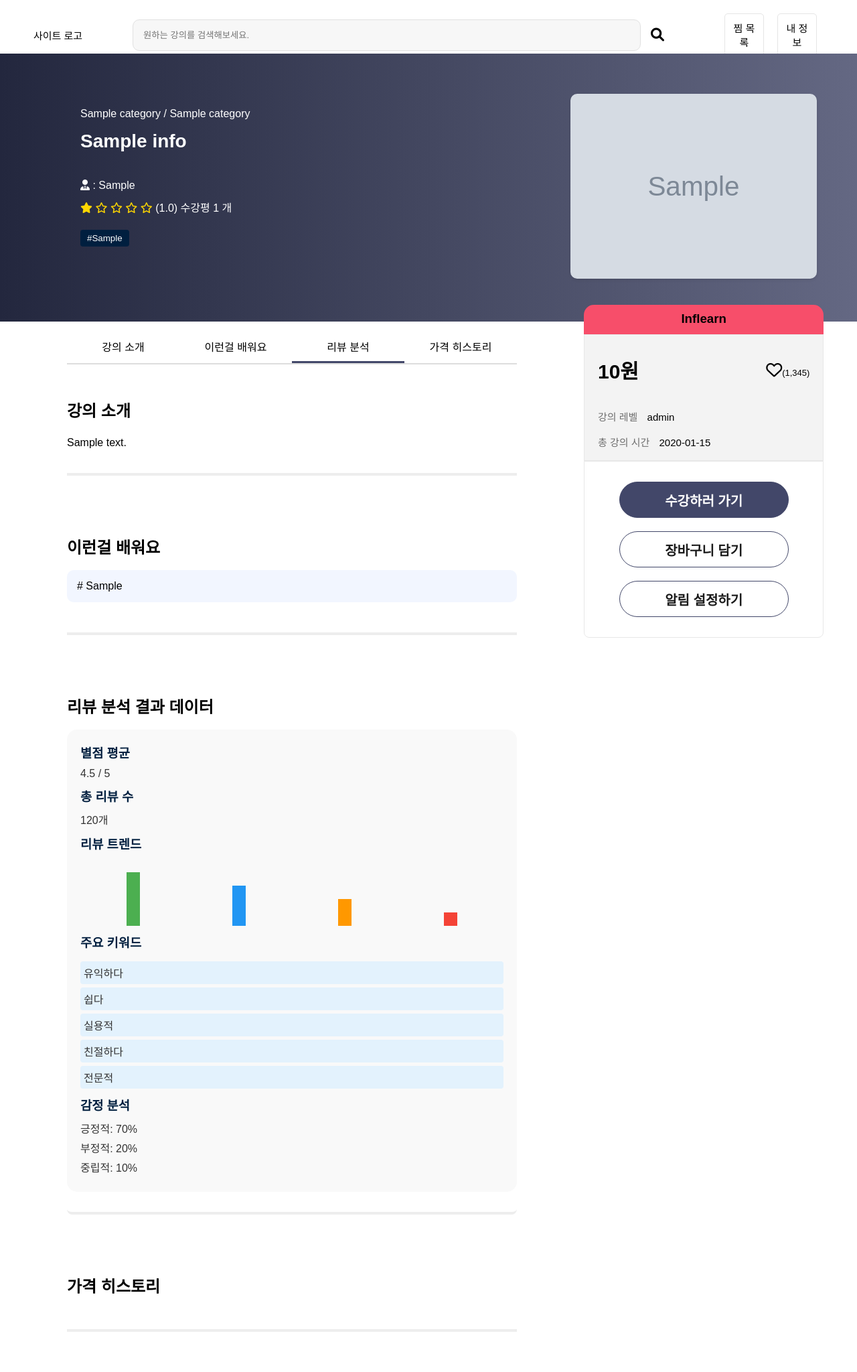
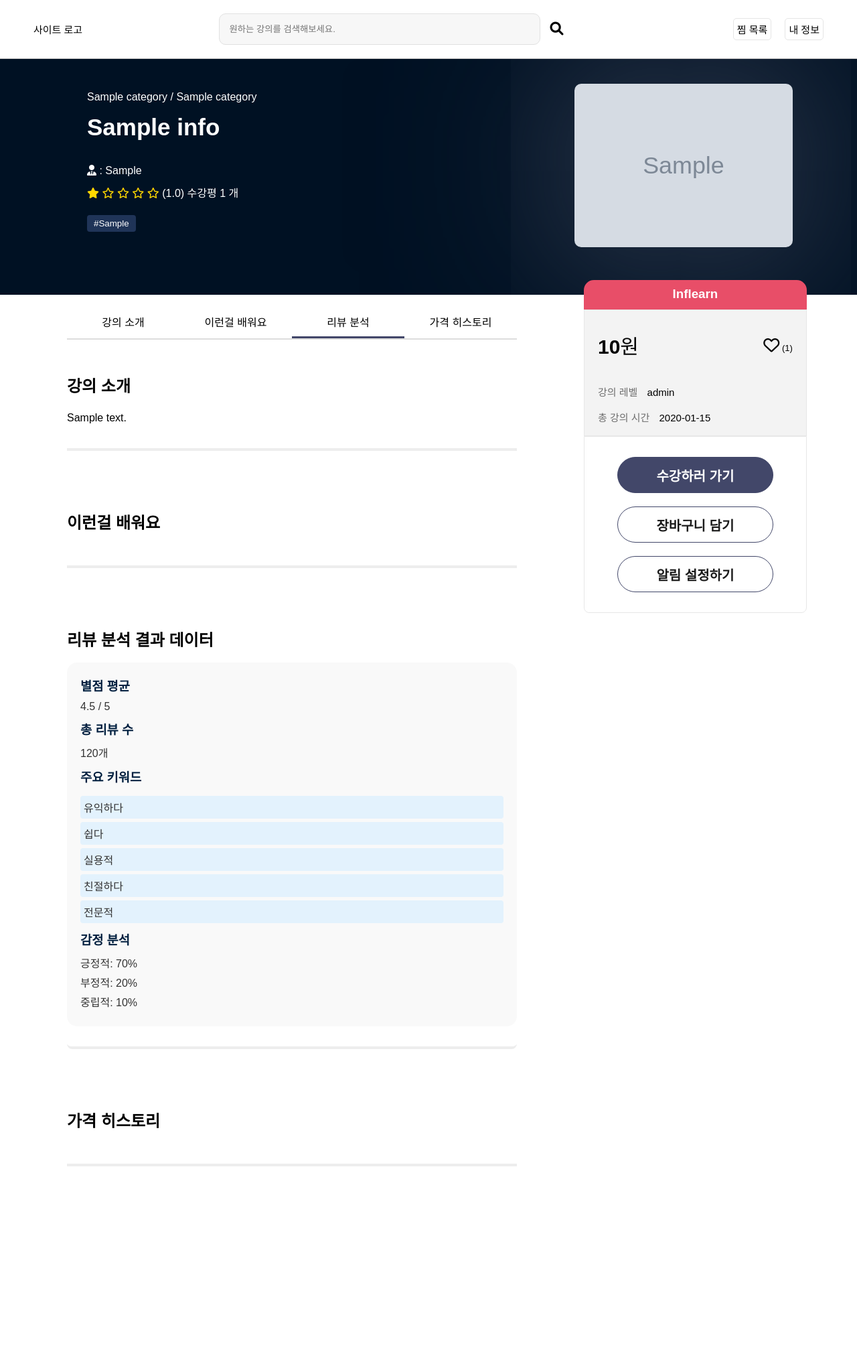
Before and after one commit to de3-final-total-lecture/total-lecture-django, a Django app: page /lecture/detail/1/ in a window 1280 px wide. Shown: the whole page at 67% size. After the commit the page ends 1741 px from the top, so only its background shows below. Run offline with Django 5.2, Linux system fonts and the light colour scheme; tables that the repository leaves empty hold one stand-in row (values such as "Sample post"); grey boxes marked "Sample" are stand-in pictures.

Commit message:
[Fix] update UI

```diff
--- a/IntegrateLecture/lecture/static/css/base_header.css
+++ b/IntegrateLecture/lecture/static/css/base_header.css
@@ -2,11 +2,13 @@
 header {
     background: #fff;
     color: #000;
-    padding: 20px 50px;
+    padding: 20px 40px;
     display: flex;
     justify-content: space-between;
     align-items: center;
     border-bottom: 1px solid #c4c2c2;
+    position: relative;
+    z-index: 1;
 }
 
 .header-container {
@@ -17,18 +19,20 @@ header {
 }
 
 .logo-container {
-    flex: 2;
     display: flex;
     align-items: center;
     font-size: 15px;
+    margin: 0px 10px;
 }
 
 .search-container {
-    flex: 6;
     display: flex;
     justify-content: center;
     align-items: center;
+    min-width: 600px; /* 최소 너비 설정 */
+    transition: all 0.3s ease; /* 부드러운 애니메이션 추가 */
 }
+
 
 .search-container input {
     width: 80%;
@@ -37,7 +41,9 @@ header {
     background-color: #f7f7f7;
     border-radius: 10px;
     margin-right: 10px;
+    transition: opacity 0.3s ease;
 }
+
 
 .search-container button {
     background: none;
@@ -48,20 +54,21 @@ header {
 }
 
 .icon-container {
-    flex: 1;
     display: flex;
     justify-content: flex-end;
     align-items: center;
+    min-width: 200px; /* 최소 너비 설정 */
 }
+
 
 .icon-container button {
     background: none;
     border: none;
     cursor: pointer;
-    border : 1.5px solid #e5e5e5;
+    border: 1.5px solid #e5e5e5;
     border-radius: 5px;
     font-size: 15px;
-    padding : 10px;
+    padding: 5px;
     margin: 0px 10px;
 }
 
@@ -78,7 +85,6 @@ body, h1, h2, h3, p, div, button, input {
     box-sizing: border-box;
 }
 
-
 body {
     font-family: Arial, sans-serif;
     background-color: #fff;
--- a/IntegrateLecture/lecture/static/css/detail_body.css
+++ b/IntegrateLecture/lecture/static/css/detail_body.css
@@ -35,26 +35,29 @@
     left: 0;
     flex-direction: row;
     width: 100%;
-    height: 50%;
-    background: linear-gradient(to right, #23273e, #646883); /* 연한 네이비색 그라데이션 */
-    padding: 20px;
+    height: 45%;
+    background: #001123;
+    /* background: linear-gradient(to right, #23273e, #646883); */
+    padding: 20px 40px;
     box-sizing: border-box;
+    overflow: hidden;
 }
 
 .summary-info {
     display: flex;
     flex-direction: column;
     flex: 2;
-    margin-top : 45px;
-    margin-left: 100px;
+    margin-top : 20px;
+    margin-left: 90px;
     margin-right: 50px;
     margin-bottom: 80px;
 
 }
 
 .summary-info h1 {
-    font-size: 28px;
-    margin-bottom: 20px;
+    font-size: 35px;
+    font-weight: 650;
+    margin-bottom: 15px;
     color: #fff; /* 하얀색 글씨 */
 }
 
@@ -91,12 +94,12 @@
 .tags {
     display: flex;
     flex-wrap: wrap;
-    gap: 7px; /* 버튼 간 간격 조절 */
+    gap: 8px; /* 버튼 간 간격 조절 */
     margin-top: 10px; /* 상단 여백 추가 */
 }
 
 .tags button {
-    background: #001f3f;
+    background: #1f3458;
     color: white;
     border: none;
     padding: 5px 10px;
@@ -106,7 +109,7 @@
 }
 
 .tags button:hover {
-    background: #00132e;
+    background: #7d8ea4;
 }
 
 /*************************************************************/
@@ -117,13 +120,13 @@
 }
 
 .lecture-thumbnail img {
-    width: 90%;
+    width: 82%;
     height: auto;
-    margin-top : 40px;
+    margin-top : 25px;
     margin-right: 40px;
     margin-bottom: 40px;
     border-radius: 10px;
-    box-shadow: 0 2px 4px rgba(0,0,0,0.1);
+    box-shadow: 0px 0px 300px 40px #2f3a4e;
 }
 
 
@@ -131,7 +134,7 @@
 /* 세부정보 + 스티키 카드 컨테이너*/
 .lecture-content {
     display: flex;
-    margin-top: 350px;
+    margin-top: 330px;
     right: 0;
     width: 100%;
     background: #fff;
@@ -165,7 +168,7 @@
 /* 따라오는 카드 정보 섹션 */
 .sticky-container {
     position: sticky; /* 표준 브라우저 */
-    width: 28%;
+    width: 26%;
     height: 440px;
     display: block;
     top: 50px;
@@ -173,7 +176,7 @@
 }
 
 .sticky-title {
-    background: #f74e6a;
+    background: #e84e68;
     padding: 10px;
     border-radius: 15px 15px 0px 0px;
     width: 100%;
@@ -181,6 +184,7 @@
     display: block;
     top: 50px;
     text-align: center;
+    color: #fff;
 }
 
 .sticky-text {
@@ -203,7 +207,7 @@
 }
 .price {
     font-size: 30px;
-    font-weight: bold;
+    font-weight: 580;
 }
 
 #heart-icon,
@@ -246,7 +250,7 @@
     height: 30%;
     margin: 10px;
     background: #424769;
-    border: 1.5px solid #424769;
+    border: 1.0px solid #424769;
     color: white;
     border-radius: 30px;
     font-weight: 600;
@@ -261,7 +265,7 @@
     height: 30%;
     margin: 10px;
     background: #ffffff;
-    border: 1.5px solid #424769;
+    border: 1.0px solid #424769;
     color: #1b1b1b;
     border-radius: 30px;
     font-weight: 600;
--- a/IntegrateLecture/lecture/static/js/detail.js
+++ b/IntegrateLecture/lecture/static/js/detail.js
@@ -34,14 +34,14 @@ $(document).ready(function() {
     learns.forEach(function(learn) {
         learn_html += '<div class="item"> # ' + learn + '</div>';
     });
-    $('#what-do-i-learn-container').html(learn_html);
+    $('what-do-i-learn-container').html(learn_html);
 
     // tag 구분자 제거
     var tagData = $('.tags').data('contents');
     var tags = tagData.split('|');
     var tag_html = '';
     tags.forEach(function(tag) {
-        tag_html += '<button>' + '#'+tag + '</button>';
+        tag_html += '<button class="tag-item" data-tag="{{ tag }}">' + '#'+tag + '</button>';
     });
     $('.tags').html(tag_html);
 
@@ -63,14 +63,16 @@ $(document).ready(function() {
         $(this).text(formattedPrice + '원');
     });
 
+    $(document).on('click', '.num1', function() {
+        var lectureId = $(this).data('lectureid');
+        var lectureURL = base62Decode(lectureId);
+
+        window.location.href = lectureURL;
+    });
+
 });
 
-function searchLecture() {
-    const query = encodeURIComponent(document.getElementById('searchInput').value.trim());
-    if (query) {
-        window.location.href = `/api/search/?q=${query}`;
-    }
-}
+
 
 function getStarRatingHtml(rating) {
     const fullStar = '<i class="fa-solid fa-star"></i>';
--- a/IntegrateLecture/lecture/templates/detail.html
+++ b/IntegrateLecture/lecture/templates/detail.html
@@ -15,35 +15,39 @@
     <header>
         <div class="header-container">
             <div class="logo-container">
-                <p> 사이트 로고 </p>
-            <div class="search-container">
-                <input type="text" placeholder="원하는 강의를 검색해보세요." id="searchInput">
-                <button onclick="searchLecture()">
+                <p>사이트 로고</p>
+            </div>
+            <div class="search-container" id="searchContainer">
+                <input class="searchInput" type="text" placeholder="원하는 강의를 검색해보세요." id="searchInput">
+                <button id="searchButton" onclick="toggleSearch()">
                     <i class="fa-solid fa-magnifying-glass"></i>
                 </button>
             </div>
-            <div class="icon-container">
+            <div class="icon-container" id="iconContainer">
                 {% comment %} <button><i id="heart-icon" class="fa-regular fa-heart"></i></button> {% endcomment %}
-                <button><a> 찜 목록 </a></button>
-                <button><a> 내 정보 </a></button>
+                <button><a>찜 목록</a></button>
+                <button><a>내 정보</a></button>
             </div>
         </div>
     </header>
-
     <main>
         <div class="lecture-summary">
             <div class="summary-info">
                 <ul>
                     {% for category in categories %}
-                        <li>{{ category.main_category_name }} / {{ category.mid_category_name }}</li>
+                        <li class="category-item" data-category="{{ category.main_category_name }}/{{ category.mid_category_name }}">
+                            {{ category.main_category_name }} / {{ category.mid_category_name }}
+                        </li>
                     {% endfor %}
                 </ul>
                 <h1>{{ lecture.lecture_name }}</h1>
                 <br>
-                <p><i class="fa-solid fa-user-tie"></i> : {{ lecture.teacher }}</p>
-                <p class="lecture-rating" data-rating="{{ lecture.scope }}">
-                    <span id="rating-stars" class="rating-stars"></span>
-                    ({{ lecture.scope }}) 수강평 {{ lecture.review_count }} 개
+                <p class="teacher-item" data-teacher="{{ lecture.teacher|default:"-" }}">
+                    <i class="fa-solid fa-user-tie"></i> : {{ lecture.teacher|default:"-" }}
+                </p>
+                <p class="lecture-rating" data-rating="{{ lecture.scope|default:"0" }}">
+                    <span id="rating-stars" class="rating-stars"|default:"0"></span>
+                    ({{ lecture.scope }}) 수강평 {{ lecture.review_count|default:"0" }} 개
                 </p>
                 <div class="tags" data-contents="{{ lecture.tag }}">
                     <!-- 버튼은 jQuery에서 동적으로 생성될 예정 -->
@@ -70,7 +74,7 @@
 
                 </div>
                 <br>
-                <div id="lecture-whatlearn" class="lecture-whatlearn" data-contents="{{ lecture.what_do_i_learn }}">
+                <div id="lecture-whatlearn" class="lecture-whatlearn" data-contents="{{ lecture.what_do_i_learn| default:""}}">
                     <h2>이런걸 배워요</h2>
                     <br>
                     <div id="what-do-i-learn-container"></div>
@@ -87,17 +91,6 @@
                             <p>4.5 / 5</p>
                             <h3>총 리뷰 수</h3>
                             <p>120개</p>
-                        </div>
-
-                        <!-- 리뷰 트렌드 그래프 (예시로 간단히 막대 그래프 형태로) -->
-                        <div class="review-trends">
-                            <h3>리뷰 트렌드</h3>
-                            <div class="bar-graph">
-                                <div class="bar" style="height: 80%; background-color: #4CAF50;"></div>
-                                <div class="bar" style="height: 60%; background-color: #2196F3;"></div>
-                                <div class="bar" style="height: 40%; background-color: #FF9800;"></div>
-                                <div class="bar" style="height: 20%; background-color: #F44336;"></div>
-                            </div>
                         </div>
 
                         <!-- 주요 키워드 -->
@@ -134,18 +127,22 @@
                 </div>
                 <div class="sticky-text">
                     <div class="info-discript">
-                        <span class="price">{{ lecture.price }}원</span>
-                        <a><i id="heart-icon" class="fa-regular fa-heart"></i>(1,345)</a>
+                        <span class="price">{{ lecture.price|default:"-" }}원</span>
+                        <a data-lecture-id="{{ lecture.id }}">
+                            <i id="heart-icon" class="fa-regular fa-heart"></i>
+                            ({{ lecture.like_count |default:'0'}})
+                        </a>
                     </div>
+
                     <br>
                     <a class="info"> 강의 레벨   </a>
-                    <a>{{lecture.level}}</a>
+                    <a>{{lecture.level|default:"-"}}</a>
                 </br></br>
                     <a class="info"> 총 강의 시간   </a>
-                    <a>{{lecture.lecture_time}}</a>
+                    <a>{{lecture.lecture_time|default:"-"}}</a>
                 </div>
                 <div class="sticky-button">
-                    <button class="num1">수강하러 가기</button>
+                    <button id="num1" class="num1" data-lectureid="{{ lecture.lecture_id }}">수강하러 가기</button>
                     <button class="num2">장바구니 담기</button>
                     <button class="num2">알림 설정하기</button>
                 </div>
@@ -158,5 +155,8 @@
     </main>
 
     <script src="/static/js/detail.js"></script>
+    <script src="{% static 'js/all_lec.js' %}"></script>
+
+
 </body>
 </html>
--- a/IntegrateLecture/lecture/urls.py
+++ b/IntegrateLecture/lecture/urls.py
@@ -7,7 +7,8 @@ urlpatterns = [
     path("main/", LectureListPageView.as_view(), name="lecture_list_page"),
 
     path('api/detail/<str:pk>/', LectureDetailView.as_view(), name='lecture_detail'),
-    path('api/search/',LectureSearchView.as_view(),name='lecture_search'),
     path("api/lecture/", LectureListView.as_view(), name="lecture_list_api"),
     path("api/categories/", CategoryListView.as_view(), name="category_list_api"),
+    path('api/wishlist/', UpdateLikeCountView.as_view(), name='update_like_count'),
+
 ]
--- a/IntegrateLecture/lecture/views.py
+++ b/IntegrateLecture/lecture/views.py
@@ -15,8 +15,17 @@ from rest_framework.response import Response
 from rest_framework import status
 from rest_framework.pagination import PageNumberPagination
 
-from drf_yasg.utils import swagger_auto_schema
-from drf_yasg import openapi
+class LectureDetailTemplateView(View):
+    def get(self, request, pk):
+        lecture = get_object_or_404(LectureInfo, pk=pk)
+        category_ids = CategoryConn.objects.filter(lecture=lecture).values_list('category_id', flat=True)
+        categories = Category.objects.filter(category_id__in=category_ids)
+
+        return render(request, 'detail.html', {'lecture': lecture, 'categories': categories})
+
+
+class LectureListPageView(TemplateView):
+    template_name = "index.html"
 
 
 class LecturePagination(PageNumberPagination):
@@ -35,55 +44,41 @@ class LecturePagination(PageNumberPagination):
 
 
 class LectureListView(generics.ListAPIView):
-    queryset = LectureInfo.objects.all()
     serializer_class = LectureInfoSerializer
     filter_backends = [DjangoFilterBackend]
     filterset_class = LectureInfoFilter
     pagination_class = LecturePagination  # 페이징 클래스 추가
 
     def get_queryset(self):
-        queryset = super().get_queryset()
+        queryset = LectureInfo.objects.all()
         sort_type = self.request.GET.get("sort_type")
+        query = self.request.GET.get("q")
+        level = self.request.GET.get("level")
 
         if sort_type == "RECENT":
             queryset = queryset.order_by("-is_new")
         elif sort_type == "RECOMMEND":
             queryset = queryset.order_by("-is_recommend")
 
+        if query:
+            queryset = queryset.filter(
+                Q(lecture_name__icontains=query)
+                | Q(description__icontains=query)
+                | Q(what_do_i_learn__icontains=query)
+                | Q(tag__icontains=query)
+                | Q(teacher__icontains=query)
+            )
+
+        if level:
+            queryset = queryset.filter(level=level)
+
+
         return queryset
+
 
 class LectureDetailView(generics.RetrieveAPIView):
     queryset = LectureInfo.objects.all()
     serializer_class = LectureInfoSerializer
-
-
-class LectureSearchView(generics.ListAPIView):
-    serializer_class = LectureInfoSerializer
-
-    def get_queryset(self):
-        query = self.request.query_params.get("q")
-        if not query:
-            raise exceptions.ValidationError({"detail": "검색어가 필요합니다."})
-
-        return LectureInfo.objects.filter(
-            Q(lecture_name__icontains=query)
-            | Q(description__icontains=query)
-            | Q(what_do_i_learn__icontains=query)
-            | Q(tag__icontains=query)
-            | Q(teacher__icontains=query)
-        )
-
-class LectureDetailTemplateView(View):
-    def get(self, request, pk):
-        lecture = get_object_or_404(LectureInfo, pk=pk)
-        category_ids = CategoryConn.objects.filter(lecture=lecture).values_list('category_id', flat=True)
-        categories = Category.objects.filter(category_id__in=category_ids)
-
-        return render(request, 'detail.html', {'lecture': lecture, 'categories': categories})
-
-
-class LectureListPageView(TemplateView):
-    template_name = "index.html"
 
 
 class CategoryListView(APIView):
@@ -101,3 +96,22 @@ class CategoryListView(APIView):
             for main in main_categories
         }
         return Response(categorized)
+
+
+class UpdateLikeCountView(APIView):
+    def post(self, request):
+        lecture_id = request.data.get('lecture_id')
+        is_liked = request.data.get('is_liked')
+
+        print(f"Received request to update like count: lecture_id={lecture_id}, is_liked={is_liked}")
+        try:
+            lecture = LectureInfo.objects.get(pk=lecture_id)
+            if is_liked:
+                lecture.like_count += 1
+            else:
+                lecture.like_count -= 1
+            lecture.save()
+            print(f"Successfully updated like count: lecture_id={lecture_id}, like_count={lecture.like_count}")
+            return Response({'success': True, 'like_count': lecture.like_count})
+        except LectureInfo.DoesNotExist:
+            return Response({'success': False, 'error': 'Lecture not found'}, status=status.HTTP_404_NOT_FOUND)
```
Also changed, not shown: IntegrateLecture/lecture/filters.py (+7 -1 lines), IntegrateLecture/lecture/models.py (+5 -120 lines), IntegrateLecture/lecture/static/css/all_lec_body.css (+6 -5 lines), IntegrateLecture/lecture/static/js/all_lec.js (+35 -22 lines), IntegrateLecture/lecture/templates/index.html (+15 -7 lines).
